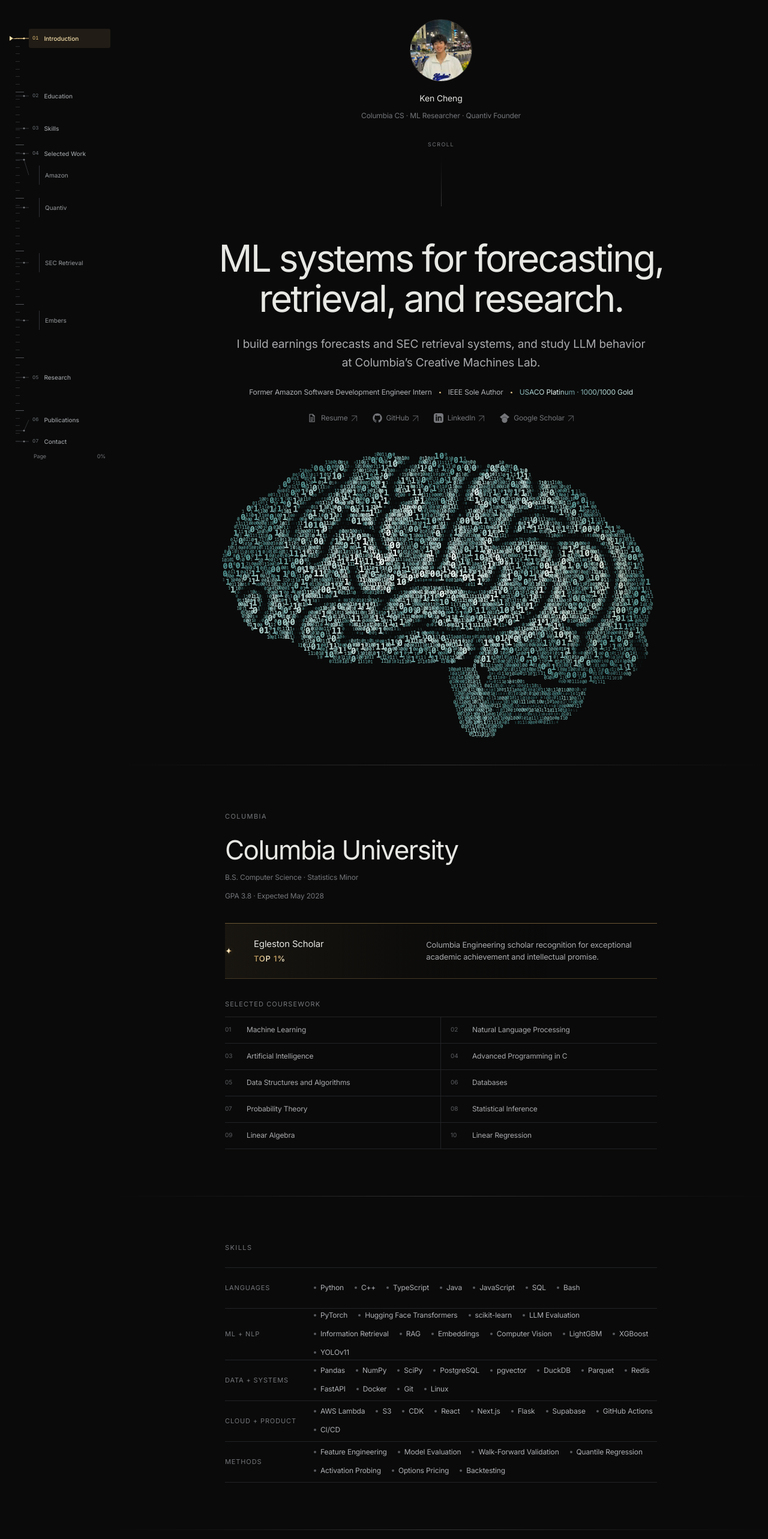
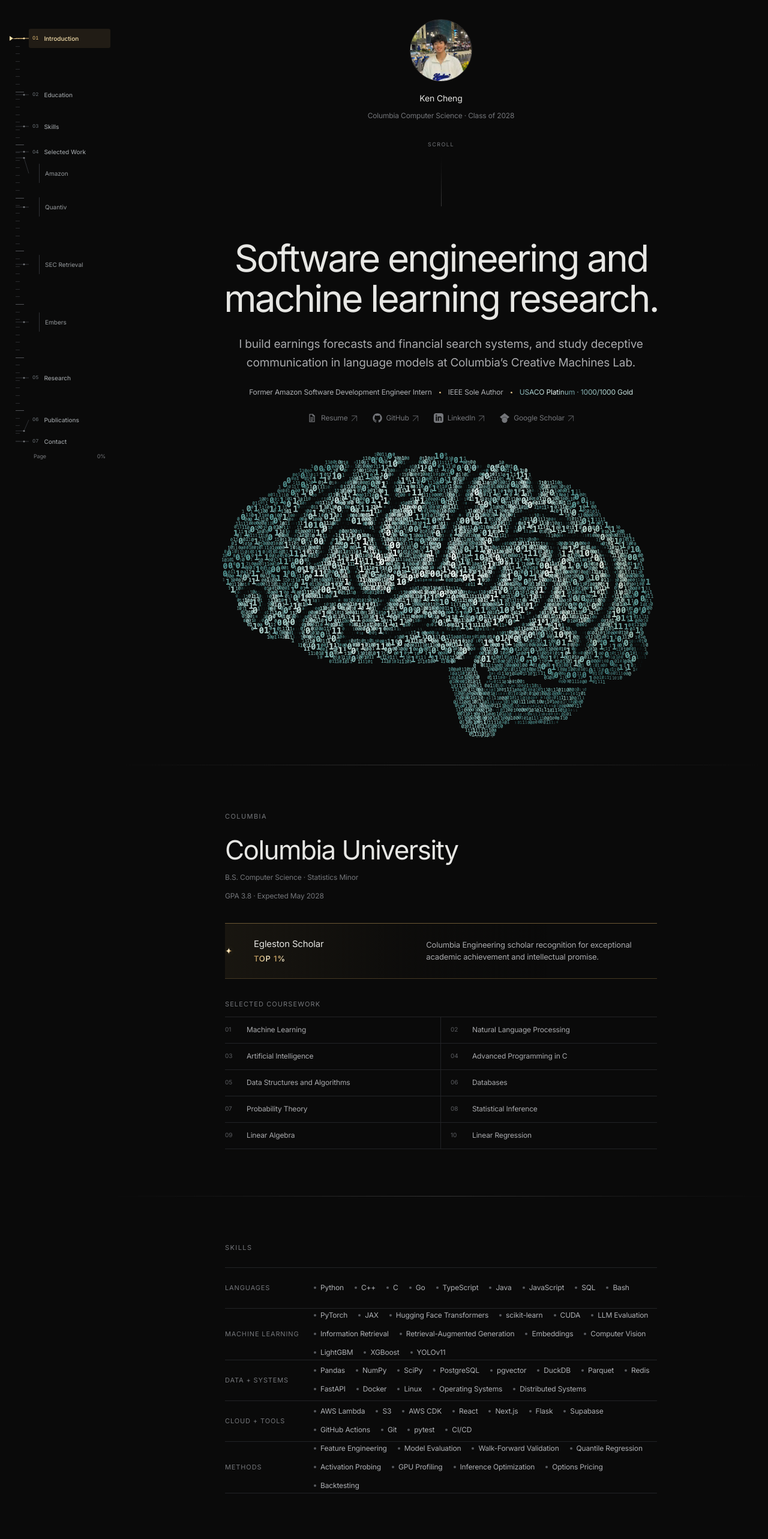
Before and after one commit to kenchengkc/personal-website, a Next.js app: page / in a window 1280 px wide. Shown: the top 2566 px of the page at 60% size. Built offline with nearby package versions, Linux system fonts and the light colour scheme.

Commit message:
Refresh resume and internship-focused portfolio content

```diff
--- a/app/globals.css
+++ b/app/globals.css
@@ -1212,6 +1212,14 @@ a:focus-visible .link-arrow { opacity: 1; }
   align-items: center;
 }
 
+.contact-interest {
+  max-width: 600px;
+  margin: 0 0 24px;
+  color: var(--ink-2);
+  font-size: 16px;
+  line-height: 1.6;
+}
+
 .contact-email {
   display: inline-block;
   color: var(--ink-2);
--- a/components/sections/Contact.tsx
+++ b/components/sections/Contact.tsx
@@ -11,6 +11,11 @@ export function Contact() {
     >
       <div className="reading-column">
         <h2 className="section-kicker" data-reveal>Contact</h2>
+
+        <p className="contact-interest" data-reveal>
+          Seeking software engineering, quantitative development, and machine
+          learning research internships.
+        </p>
 
         <a className="contact-email" href={`mailto:${site.email}`} data-reveal>
           {site.email}<ArrowUpRight />
--- a/components/sections/Hero.tsx
+++ b/components/sections/Hero.tsx
@@ -21,7 +21,7 @@ export function Hero() {
           priority
         />
         <strong>Ken Cheng</strong>
-        <span>Columbia CS · ML Researcher · Quantiv Founder</span>
+        <span>Columbia Computer Science · Class of 2028</span>
       </div>
 
       <div className="scroll-prompt">
@@ -30,10 +30,11 @@ export function Hero() {
       </div>
 
       <div className="hero-copy">
-        <h1>ML systems for forecasting, retrieval, and research.</h1>
+        <h1>Software engineering and machine learning research.</h1>
         <p>
-          I build earnings forecasts and SEC retrieval systems, and study LLM
-          behavior at Columbia’s Creative Machines Lab.
+          I build earnings forecasts and financial search systems, and study
+          deceptive communication in language models at Columbia’s Creative
+          Machines Lab.
         </p>
         <div className="hero-proof" aria-label="Selected credentials">
           <span>Former Amazon Software Development Engineer Intern</span>
--- a/components/sections/Skills.tsx
+++ b/components/sections/Skills.tsx
@@ -1,17 +1,19 @@
 const skillGroups = [
   {
     label: "Languages",
-    skills: ["Python", "C++", "TypeScript", "Java", "JavaScript", "SQL", "Bash"],
+    skills: ["Python", "C++", "C", "Go", "TypeScript", "Java", "JavaScript", "SQL", "Bash"],
   },
   {
-    label: "ML + NLP",
+    label: "Machine Learning",
     skills: [
       "PyTorch",
+      "JAX",
       "Hugging Face Transformers",
       "scikit-learn",
+      "CUDA",
       "LLM Evaluation",
       "Information Retrieval",
-      "RAG",
+      "Retrieval-Augmented Generation",
       "Embeddings",
       "Computer Vision",
       "LightGBM",
@@ -32,21 +34,24 @@ const skillGroups = [
       "Redis",
       "FastAPI",
       "Docker",
-      "Git",
       "Linux",
+      "Operating Systems",
+      "Distributed Systems",
     ],
   },
   {
-    label: "Cloud + Product",
+    label: "Cloud + Tools",
     skills: [
       "AWS Lambda",
       "S3",
-      "CDK",
+      "AWS CDK",
       "React",
       "Next.js",
       "Flask",
       "Supabase",
       "GitHub Actions",
+      "Git",
+      "pytest",
       "CI/CD",
     ],
   },
@@ -58,6 +63,8 @@ const skillGroups = [
       "Walk-Forward Validation",
       "Quantile Regression",
       "Activation Probing",
+      "GPU Profiling",
+      "Inference Optimization",
       "Options Pricing",
       "Backtesting",
     ],
--- a/data/portfolio.ts
+++ b/data/portfolio.ts
@@ -39,6 +39,7 @@ export const featuredProjects: FeaturedProject[] = [
       "Owned design, testing, rollout, and documentation of shared configuration infrastructure for Amazon SCOT’s long-term supply-chain forecasting.",
     details: [
       "Used by engineers, managers, economists, and scientists. Automated dependency tracing from research model outputs to downstream configurations; the reduction in manual comparison time is based on user surveys.",
+      "Shipped version-controlled JSON configuration delivery through Python, AWS Lambda, S3, and internal APIs, with infrastructure as code in TypeScript using AWS CDK.",
     ],
     metrics: [
       {
@@ -65,10 +66,11 @@ export const featuredProjects: FeaturedProject[] = [
     eyebrow: "Founder & Lead Engineer",
     date: "Jul 2025 – Present",
     summary:
-      "Built and launched an earnings analytics platform with searchable calendars, watchlists, and point and quantile forecasts from six LightGBM models.",
+      "Built and launched an open-source earnings analytics platform with searchable calendars, watchlists, and point and quantile forecasts from six LightGBM models.",
     details: [
-      "On development validation, the models achieved 31% lower weighted mean absolute error than the options-implied baseline. Forecast pipelines use chronological validation, data-freshness checks, and model-drift monitoring.",
-      "Nightly ingestion and batch inference run on DuckDB/Parquet and GitHub Actions. FastAPI model serving uses signed artifacts, SHA-256 verification, atomic activation, and recovery to the previous verified model; Redis shares live quotes.",
+      "Four-fold walk-forward validation with a five-day purge measured 31% lower weighted mean absolute error than the options-implied baseline on development data. Forecast pipelines include data-freshness checks and model-drift monitoring.",
+      "Nightly ingestion and batch inference run on DuckDB/Parquet and GitHub Actions. FastAPI serving uses signed artifacts, SHA-256 verification, atomic activation, and recovery to the previous verified model; Redis shares live quotes.",
+      "Regression tests cover corrupt downloads, mismatched bundles, missing features, and crossed prediction quantiles. Rejected model updates preserve the previously active model.",
     ],
     metrics: [
       {
@@ -94,12 +96,12 @@ export const featuredProjects: FeaturedProject[] = [
   },
   {
     name: "Financial Document Retrieval Engine",
-    eyebrow: "Research Infrastructure",
+    eyebrow: "Financial Search & Research Infrastructure",
     date: "Jun 2026 – Present",
     summary:
-      "Built hybrid lexical and vector retrieval over SEC filings, with citation verification, evidence-based abstention, and point-in-time filtering.",
+      "Built an open-source financial research platform over SEC filings, combining PostgreSQL full-text search and pgvector approximate nearest-neighbor search with citation verification, evidence-based abstention, and point-in-time filtering.",
     details: [
-      "Multi-query expansion raised Recall@5 from 0.152 to 0.212 on a 33-query benchmark. Half-precision vectors reduced database size by 27%, from 15 to 11 GB.",
+      "Multi-query expansion raised Recall@5 from 0.152 to 0.212 on a 33-query benchmark. Half-precision vectors reduced database size by 27%, from 15 to 11 GB, with no observed top-10 ranking change in benchmark comparisons.",
       "Batched embeddings, approximate nearest-neighbor search, and bounded candidate pools cut 95th-percentile cross-company retrieval latency from approximately 59 seconds to 1.74 seconds in a retrieval benchmark.",
     ],
     metrics: [
@@ -168,7 +170,7 @@ export const otherWork: OtherWork[] = [
   {
     title: "Creative Machines Lab",
     meta: "Columbia · Undergraduate Deep Learning Researcher · Sep 2026 – Present",
-    detail: "Built reproducible evaluations of deceptive communication using Qwen2.5 3B and 7B, with 1,728 responses in a controlled task study. Trained multilayer perceptrons and small transformers under conflicting rewards, and tested factual retention with shared versus separate output heads. Implemented activation extraction, model-specific adapters, and a shared neural detector; detector evaluation awaits independently validated examples.",
+    detail: "Trained transformers with 3.18 million parameters and multilayer perceptrons to study deceptive communication. Compared output-head designs and factual retention under conflicting rewards across 18 training jobs and three seeds; verified paired CPU runs after diagnosing GPU numerical drift. Built resumable PyTorch evaluations, activation extraction, model-specific adapters, and a shared neural detector with leakage and serialization tests. Detector evaluation awaits independently validated examples.",
   },
   {
     title: "Wasserstein Regimes",
--- a/lib/site.ts
+++ b/lib/site.ts
@@ -1,8 +1,8 @@
 export const site = {
   name: "Ken Cheng",
   url: "https://kencheng.me",
-  tagline: "Columbia CS · LLM research · ML systems",
-  description: "Ken Cheng is a Columbia CS student, Creative Machines Lab researcher, and Quantiv founder building ML forecasting, retrieval, and data systems.",
+  tagline: "Columbia CS · Software Engineering · Machine Learning Research",
+  description: "Ken Cheng: Columbia Computer Science, Class of 2028. Former Amazon software engineering intern, Creative Machines Lab researcher, and Quantiv founder building financial forecasting and retrieval systems.",
   email: "kc3843@columbia.edu",
   phone: "(917) 431-3478",
   location: "New York, NY",
```
Also changed, not shown: 2 other files (tests, documents, lock files or other folders).
